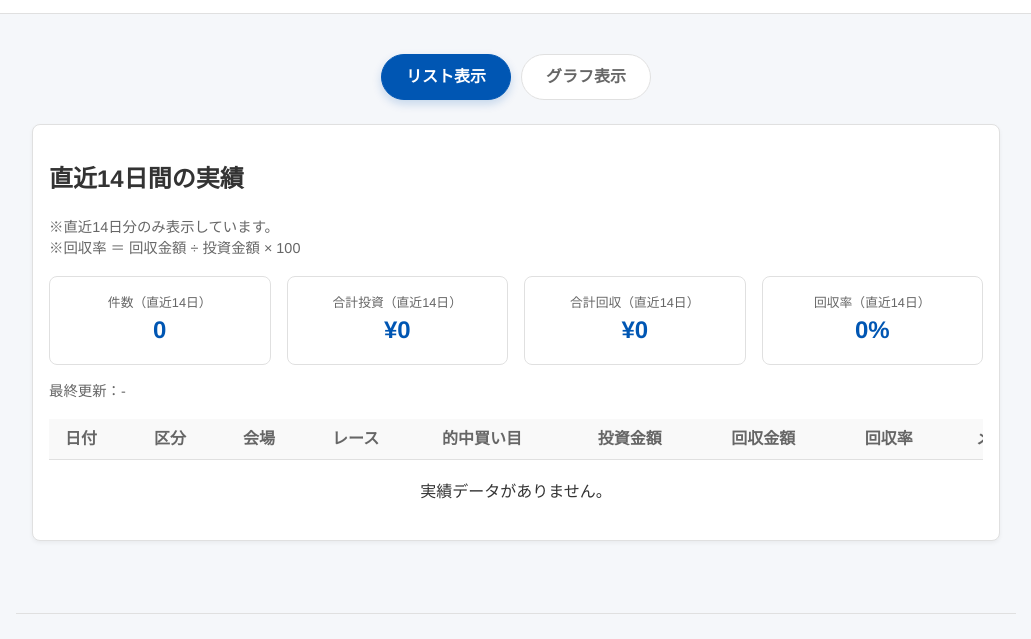
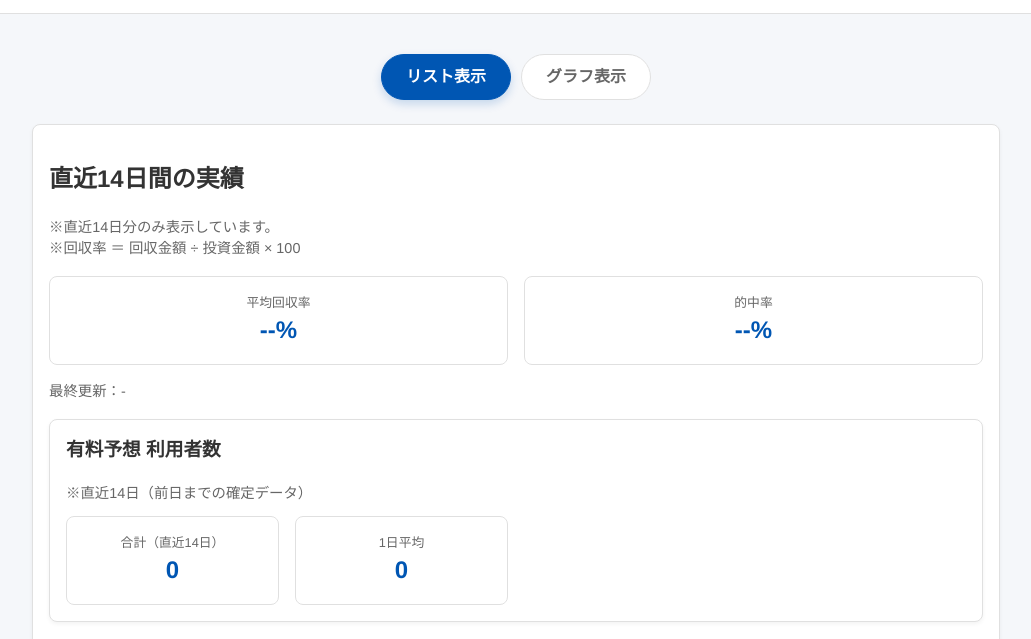
Before and after one commit to kyoteiLABO/boat-race-results, a plain HTML site: page index.html in a window 1280 px wide. Shown: the part 87-726 px from the top of the page, without its empty margins (124-1155 px from the left). Drawn offline with Linux system fonts and the light colour scheme.

Commit message:
機能追加
Added average recovery rate and hit rate statistics to the summary section.

```diff
--- a/index.html
+++ b/index.html
@@ -28,26 +28,37 @@
                 ※回収率 ＝ 回収金額 ÷ 投資金額 × 100
             </p>
 
-            <div class="stats-summary" style="margin-bottom: 16px;">
+            <div class="stats-summary-2">
                 <div class="stat-item">
-                    <div class="stat-label">件数（直近14日）</div>
-                    <div class="stat-value" id="sum-count">0</div>
+                    <div class="stat-label">平均回収率</div>
+                    <div class="stat-value" id="avg-recovery">--%</div>
                 </div>
+
                 <div class="stat-item">
-                    <div class="stat-label">合計投資（直近14日）</div>
-                    <div class="stat-value" id="sum-invest">¥0</div>
-                </div>
-                <div class="stat-item">
-                    <div class="stat-label">合計回収（直近14日）</div>
-                    <div class="stat-value" id="sum-return">¥0</div>
-                </div>
-                <div class="stat-item">
-                    <div class="stat-label">回収率（直近14日）</div>
-                    <div class="stat-value" id="sum-rate">0%</div>
+                    <div class="stat-label">的中率</div>
+                    <div class="stat-value" id="hit-rate">--%</div>
                 </div>
             </div>
 
             <p id="last-updated" style="margin: 6px 0 16px; color: var(--color-text-muted); font-size: 0.9rem;"></p>
+
+            <div class="card" style="margin-top: 12px; margin-bottom: 20px;">
+                <h3 style="margin-top: 0;">有料予想 利用者数</h3>
+                <p style="color: #666; font-size: 0.9rem; margin-bottom: 12px;">
+                    ※直近14日（前日までの確定データ）
+                </p>
+
+                <div class="stats-summary" style="margin-bottom: 0;">
+                    <div class="stat-item">
+                        <div class="stat-label">合計（直近14日）</div>
+                        <div class="stat-value" id="sum-users-14">0</div>
+                    </div>
+                    <div class="stat-item">
+                        <div class="stat-label">1日平均</div>
+                        <div class="stat-value" id="avg-users-14">0</div>
+                    </div>
+                </div>
+            </div>
 
             <div class="result-table-container">
                 <table class="result-table" id="public-results-table">
@@ -86,7 +97,44 @@
             const manager = new BoatRaceManager();
             await manager.init();
 
-            const results = manager.getRecentResults(14);
+            // ===== records：直近14日（当日含む） =====
+            const now = new Date();
+            const endRecords = new Date(now.getFullYear(), now.getMonth(), now.getDate()); // 当日
+            const startRecords = new Date(endRecords.getFullYear(), endRecords.getMonth(), endRecords.getDate() - 13);
+
+            const inRangeRecords = (ymd) => {
+                const m = String(ymd || '').match(/^(\d{4})-(\d{2})-(\d{2})$/);
+                if (!m) return false;
+                const d = new Date(Number(m[1]), Number(m[2]) - 1, Number(m[3]));
+                return d >= startRecords && d <= endRecords;
+            };
+
+            const results = manager.getAllResults().filter(r => inRangeRecords(r.date));
+
+            // ===== users：前日までの直近14日 =====
+            const endUsers = new Date(now.getFullYear(), now.getMonth(), now.getDate() - 1); // 前日
+            const startUsers = new Date(endUsers.getFullYear(), endUsers.getMonth(), endUsers.getDate() - 13);
+
+            const inRangeUsers = (ymd) => {
+                const m = String(ymd || '').match(/^(\d{4})-(\d{2})-(\d{2})$/);
+                if (!m) return false;
+                const d = new Date(Number(m[1]), Number(m[2]) - 1, Number(m[3]));
+                return d >= startUsers && d <= endUsers;
+            };
+
+            try {
+                const u = await jsonpGet(`${API_BASE_URL}?kind=users`);
+                const items = (u && u.ok && Array.isArray(u.items)) ? u.items : [];
+
+                const filteredUsers = items.filter(x => inRangeUsers(x.date));
+                const totalUsers = filteredUsers.reduce((sum, x) => sum + Number(x.count || 0), 0);
+                const avgUsers = Math.round(totalUsers / 14);
+
+                document.getElementById('sum-users-14').textContent = String(totalUsers);
+                document.getElementById('avg-users-14').textContent = String(avgUsers);
+            } catch (e) {
+                console.error("users 読み込み失敗", e);
+            }
             const tbody = document.getElementById('results-body');
             const noDataMsg = document.getElementById('no-data-message');
 
@@ -117,14 +165,20 @@
             // ===== サマリー（直近14日） =====
             const totalInvest = results.reduce((sum, r) => sum + Number(r.invest || 0), 0);
             const totalReturn = results.reduce((sum, r) => sum + Number(r.returnVal || 0), 0);
-            const totalRate = manager.calculateRecoveryRate(totalInvest, totalReturn);
 
-            document.getElementById('sum-count').textContent = String(results.length);
-            document.getElementById('sum-invest').textContent = `¥${totalInvest.toLocaleString()}`;
-            document.getElementById('sum-return').textContent = `¥${totalReturn.toLocaleString()}`;
-            document.getElementById('sum-rate').textContent = `${totalRate}%`;
-            document.getElementById('sum-rate').style.color =
-                totalRate >= 100 ? 'var(--color-success)' : 'var(--color-danger)';
+            // 平均回収率（従来どおり：合計回収 ÷ 合計投資 × 100）
+            const avgRecovery = manager.calculateRecoveryRate(totalInvest, totalReturn);
+
+            // 的中率（予想数に対して returnVal > 0 の件数）
+            const hitRate = manager.calculateHitRate(results);
+
+            // 2Boxへ反映
+            document.getElementById('avg-recovery').textContent = `${avgRecovery}%`;
+            document.getElementById('hit-rate').textContent = `${hitRate}%`;
+
+            // 色付け（回収率だけ従来のルールを継続）
+            document.getElementById('avg-recovery').style.color =
+                avgRecovery >= 100 ? 'var(--color-success)' : 'var(--color-danger)';
 
             const formatCurrency = (num) => {
                 return new Intl.NumberFormat('ja-JP', { style: 'currency', currency: 'JPY' }).format(num);
```
